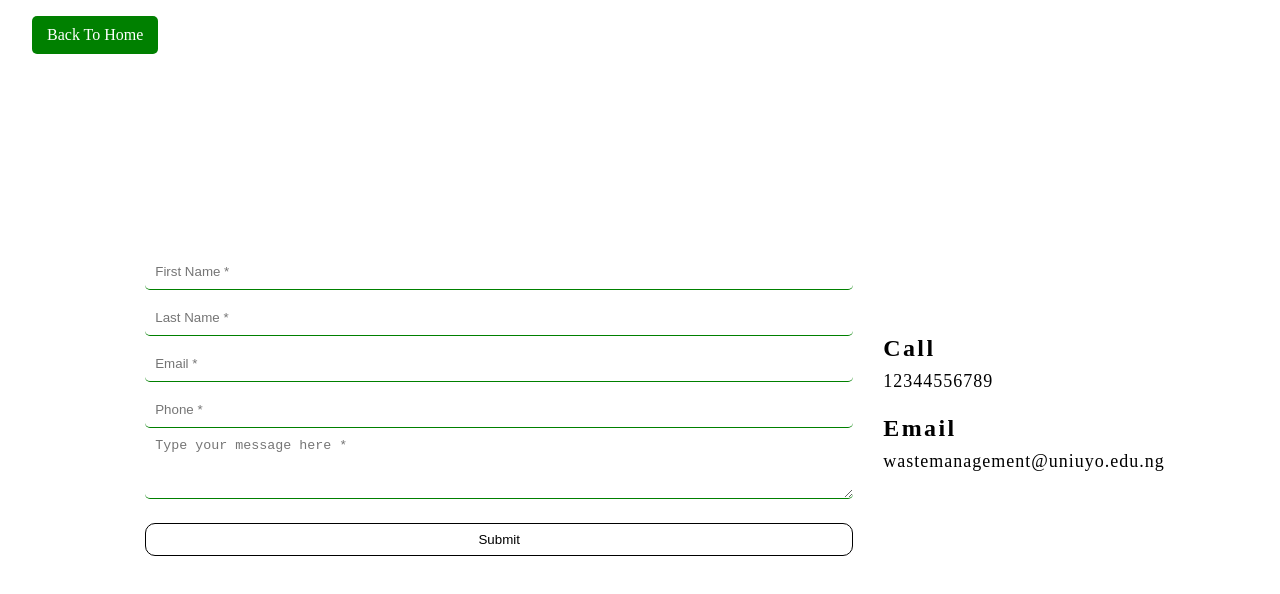
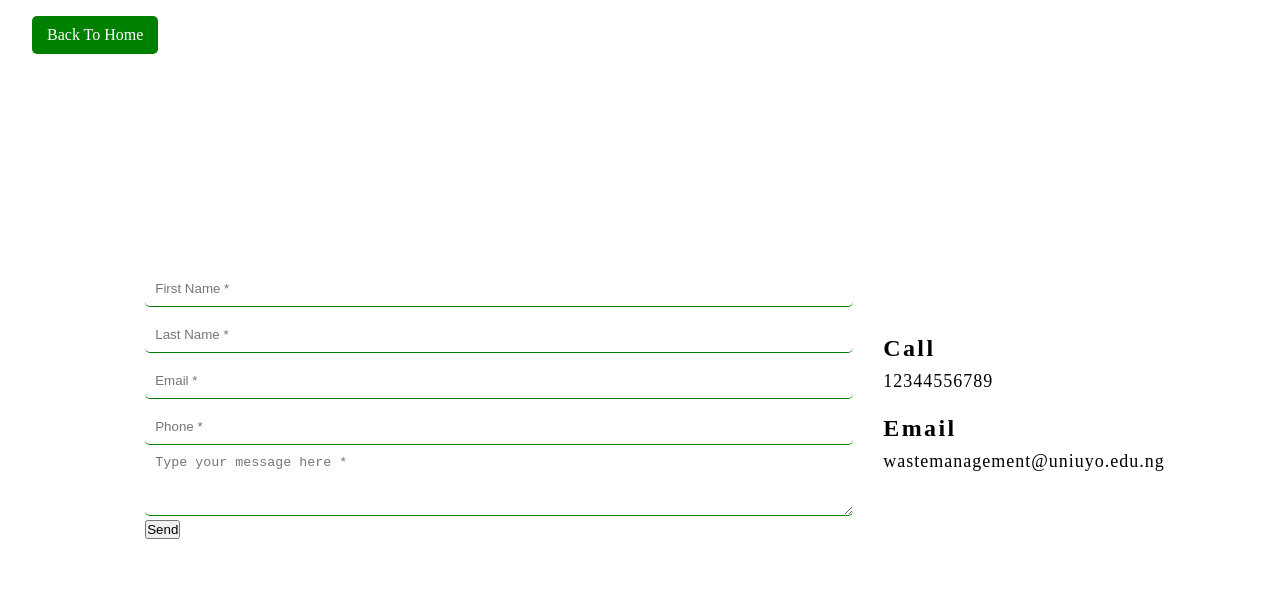
Before and after one commit to Victor-Okpukpan/wasteManagementSystem, a plain HTML site: page contact.html in a window 1280 px wide. Drawn offline with nearby package versions, Linux system fonts and the light colour scheme.

Commit message:
updated structure

```diff
--- a/contact.html
+++ b/contact.html
@@ -45,7 +45,7 @@
                 <textarea name="message_container" id="message" placeholder="Type your message here *" required></textarea>
             </div>
 
-            <input type="submit" value="Submit">
+            <button type="submit" class="btn">Send</button>
         </form>
 
         <div class="contact-info">
```
